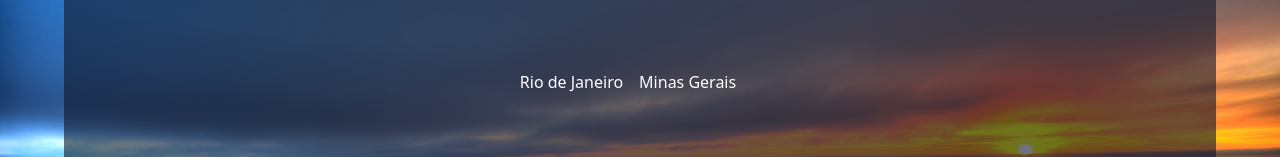
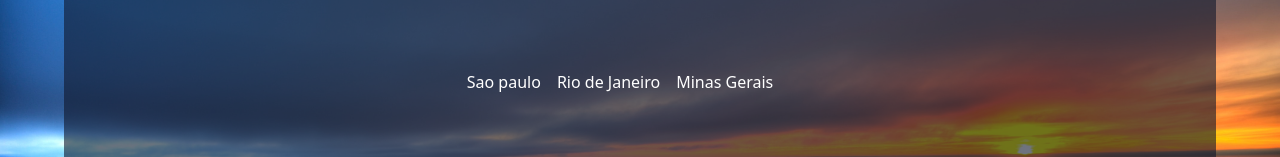
Before and after one commit to AguiarMS/weather-app-vite, a React (Vite) app: page / in a window 1280 px wide. Shown: the part 202-359 px from the top of the page. Built offline with nearby package versions, Linux system fonts and the light colour scheme.

Commit message:
add branch weatherAPI

```diff
--- a/src/App.tsx
+++ b/src/App.tsx
@@ -91,7 +91,7 @@ function App() {
           ) : (
             <>
               <div className="flex space-x-4">
-                <div className="text-white">{weatherSP.name}</div>
+                <div className="text-white">Sao paulo</div>
                 <div className="text-white">Rio de Janeiro</div>
                 <div className="text-white">Minas Gerais</div>
               </div>
```
